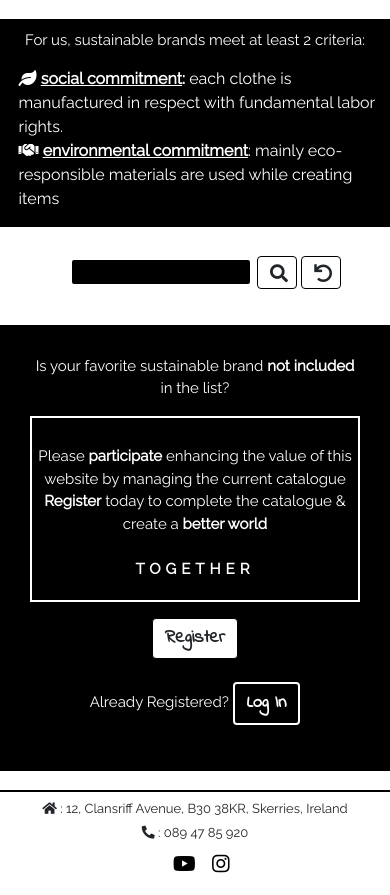
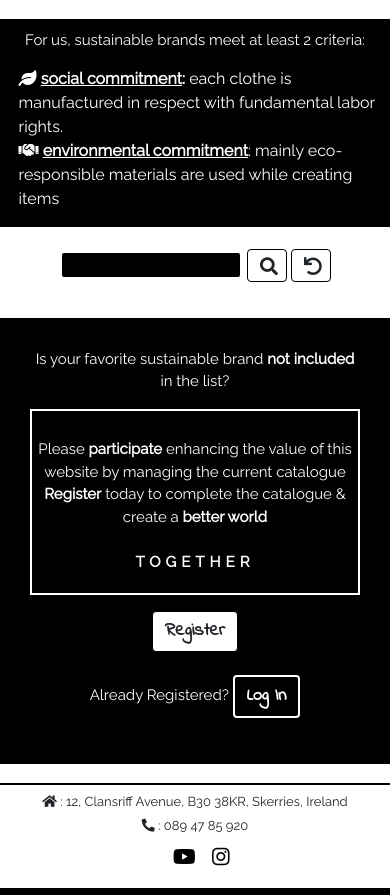
Before and after one commit to ValentineLgd/Sustainable, a Flask app: page /search in a window 390 px wide. Shown: the part 617-1512 px from the top of the page. Run offline with Flask 2, Linux system fonts and the light colour scheme; data that the repository does not hold is empty; some libraries are stand-ins or nearby versions.

Commit message:
Fix a bug on the search bar position

```diff
--- a/app.py
+++ b/app.py
@@ -113,7 +113,8 @@ def edit_brands(brand_id):
 
     brand = mongo.db.brands.find_one({"_id": ObjectId(brand_id)})
     categories = mongo.db.categories.find().sort("category_name", 1)
-    return render_template("edit_brands.html", brand=brand, categories=categories)
+    return render_template(
+        "edit_brands.html", brand=brand, categories=categories)
 
 
 @app.route("/register", methods=["GET", "POST"])
--- a/static/css/style.css
+++ b/static/css/style.css
@@ -448,10 +448,7 @@ title h1 {
 .description-brand ul {
     margin-left:5%;
 }
-
-.form-position {
-    margin-left:0%;
-}}
+}
 
 @media only screen and (max-width: 992px) {
 .description-brand ul {
@@ -623,7 +620,8 @@ title h1 {
 }
 
 .form-position {
-    margin-left:15%;
+    margin-left:auto;
+    margin-right:auto;
 }
 
 #query {
@@ -643,6 +641,7 @@ title h1 {
     border: 2px solid black;
     border-radius: 5px;
 }}
+
 
 /* Buttons */
 
--- a/templates/get_brands.html
+++ b/templates/get_brands.html
@@ -16,7 +16,7 @@
         </div>
     </div>
     <div class="container-fluid">
-        <div class="row">
+        <div class="row justify-content-center">
             <div class="col-12 description-brand">
                 <p class="align">For us, sustainable brands meet at least 2 criteria:
                     <ul>
@@ -25,7 +25,7 @@
                     </ul>
                 </p>
             </div>
-        </div>
+            <div class="row justify-content-center">
                 <form class="form-inline" action="{{ url_for('search') }}" method="post">
                     <div class="row justify-content-center">
                         <div class="col-lg-4 col-md-12">
@@ -37,6 +37,8 @@
                         </div>
                     </div>
                 </form>
+            </div>
+        </div>
     </div>
     <div class="container-fluid">
         <ul>
```
Also changed, not shown: README.md, documentation/tests/css_w3c_test.png (added), documentation/tests/html_w3c_test.png (added), documentation/tests/pep8_test.png (added), 2 other files. Lines whose indentation alone changed are shown as unchanged.
